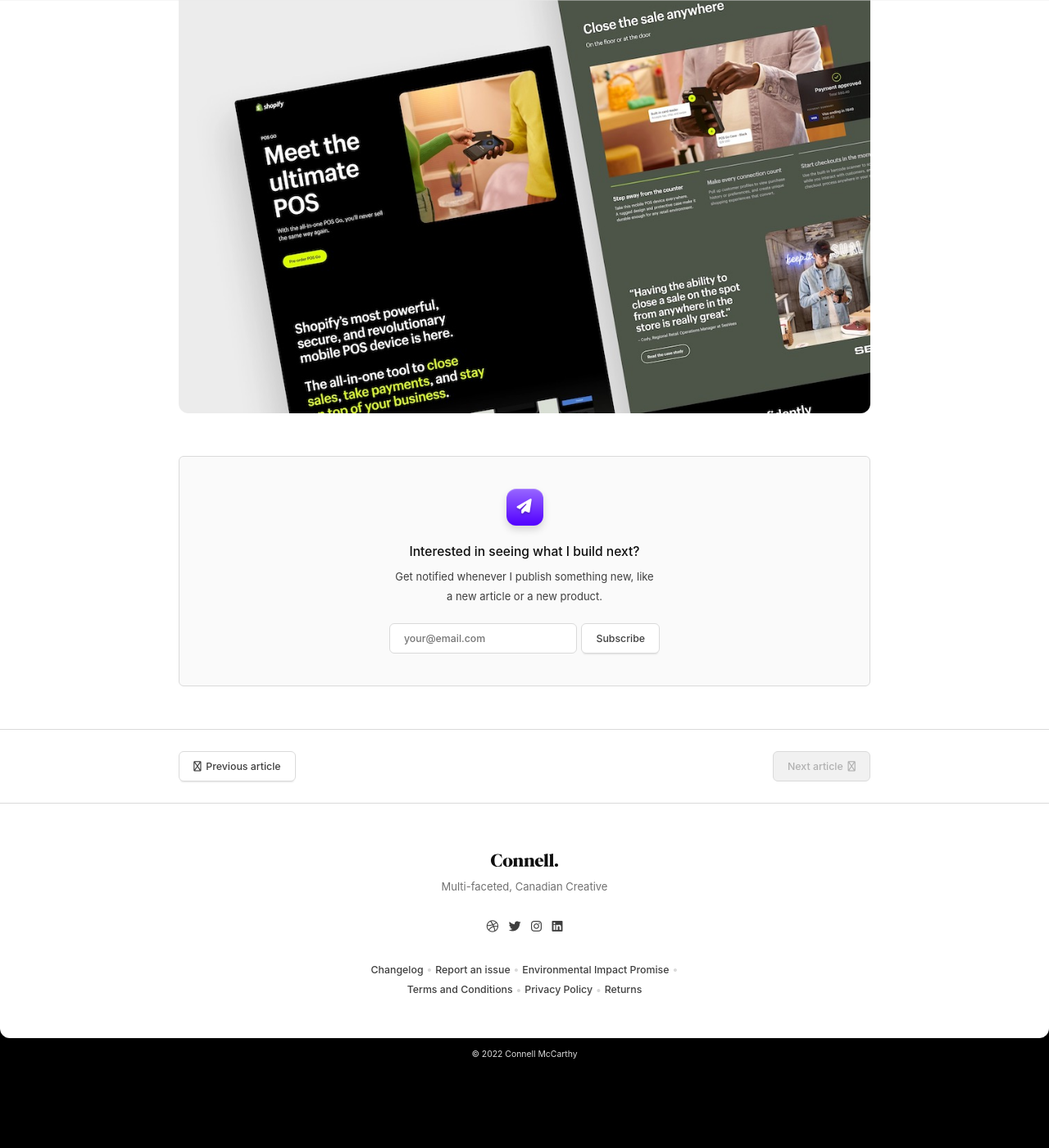
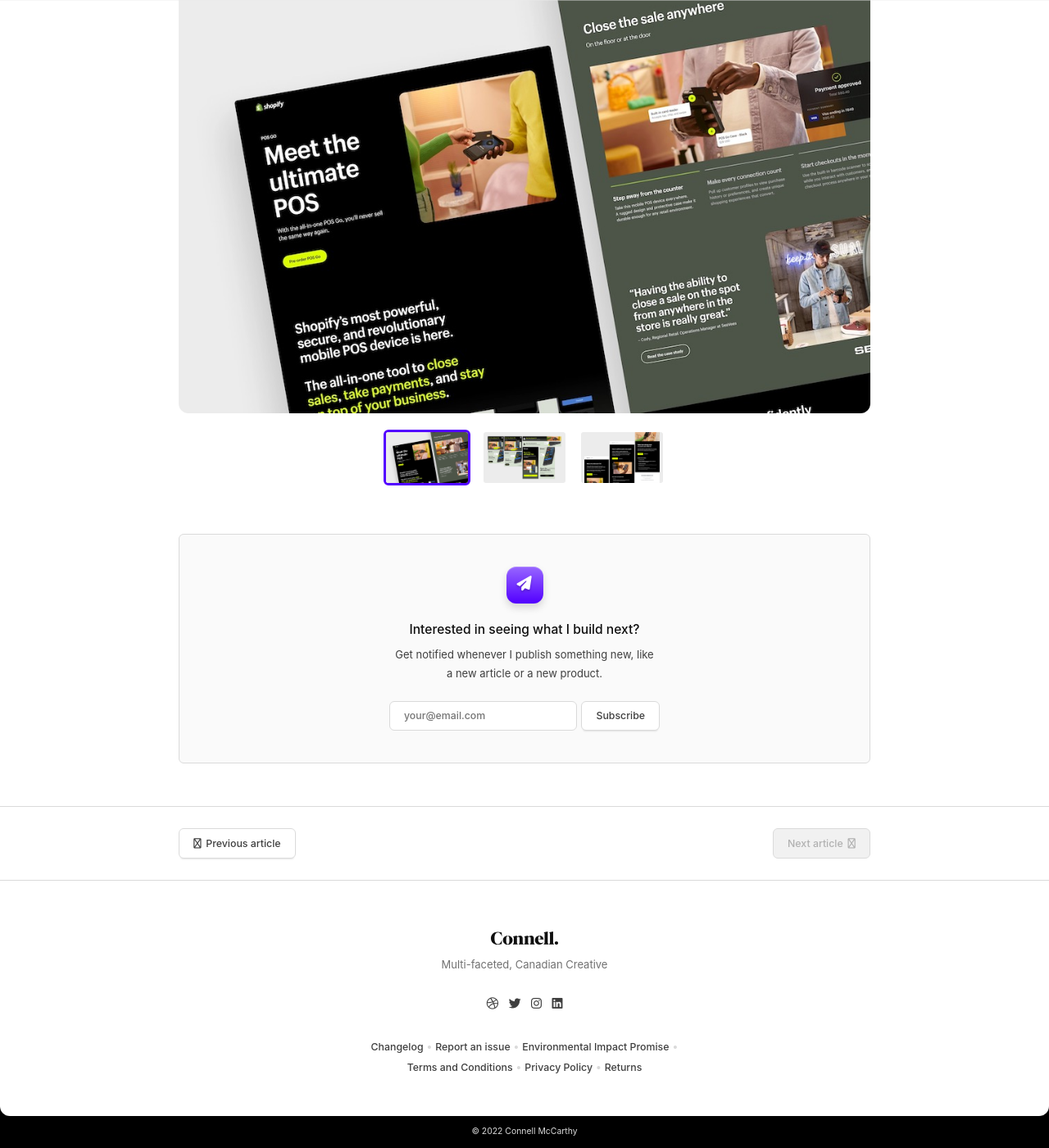
Before and after one commit to connellmccarthy/connellmccarthy.github.io, a Jekyll site: the page built from _article/pos-go.md, in a window 1280 px wide and 1400 px high, scrolled down 2120 px. Shown: the whole window at 82% size. Built offline with Jekyll 4.4.1, drawn with Linux system fonts in a browser that asks for light colours; nearby versions of some CDN libraries; comment, search, counter and statistics services are not loaded; before the commit the page ends 3426 px from its top, so only the background shows below that.

Commit message:
Slideshow JS init

```diff
--- a/_includes/slideshow.html
+++ b/_includes/slideshow.html
@@ -1,5 +1,16 @@
-<div id="{{ include.slug }}" class="slideshow">
-  {% for i in (1..include.count) %}
-    <img src="{{ include.path }}/{{ include.slug }}-{{ i }}.{{ include.format }}">
-  {% endfor %}
+<div class="slideshow" data-id="{{ include.slug }}" data-count="{{ include.count }}">
+  <div id="slideshow_{{ include.slug }}" class="slideshow__container">
+    {% for i in (1..include.count) %}
+      {% assign image_id = i | append: "" %}
+      <img id="image_{{ include.slug }}_{{ image_id | slugify }}" src="{{ include.path }}/{{ include.slug }}-{{ i }}.{{ include.format }}">
+    {% endfor %}
+  </div>
+  <div class="slideshow__thumbnails">
+    {% for x in (1..include.count) %}
+      {% assign image_id = x | append: "" %}
+      <button class="thumbnail{% if forloop.first %} active{% endif %}" id="thumb_{{ include.slug }}_{{ image_id | slugify }}" data-id="image_{{ include.slug }}_{{ image_id | slugify }}">
+        <img src="{{ include.path }}/{{ include.slug }}-{{ x }}.{{ include.format }}">
+      </button>
+    {% endfor %}
+  </div>
 </div>
--- a/_sass/article.scss
+++ b/_sass/article.scss
@@ -57,6 +57,7 @@
     margin-right: auto;
   }
   .slideshow {
+    &__container {
       border-radius: $border-radius-large;
       overflow-x: scroll;
       display: flex;
@@ -66,6 +67,39 @@
       img {
         margin: 0;
         scroll-snap-align: center;
+      }
+    }
+    &__thumbnails {
+      display: flex;
+      align-items: center;
+      justify-content: center;
+      margin: 1em 0;
+
+      button {
+        appearance: none;
+        -webkit-appearance: none;
+        background: none;
+        padding: 0;
+        margin: 0.5em;
+        overflow: hidden;
+        border-radius: $border-radius-normal;
+        border: 3px solid transparent;
+        cursor: pointer;
+        transition: border 0.4s ease;
+
+        &:hover {
+          border: 3px solid $color-border;
+        }
+        &.active {
+          border: 3px solid $color-blue;
+        }
+        img {
+          width: 100px;
+          border-radius: 0;
+          display: block;
+          vertical-align: middle;
+        }
+      }
     }
   }
 }
--- a/assets/js/main.js
+++ b/assets/js/main.js
@@ -259,6 +259,21 @@
     });
   }
 
+  //Slideshows
+  if (document.querySelector('.slideshow')) {
+    document.querySelectorAll('.slideshow').forEach((x) => {
+      const id = x.getAttribute('data-id');
+      const container = document.querySelector(`.slideshow__container#slideshow_${id}`);
+      const increment = x.offsetWidth / parseInt(x.getAttribute('data-count'));
+
+      document.querySelectorAll(`.slideshow#${id} button.thumbnail`).forEach((btn) => {
+        btn.addEventListener('click', () => {
+          container.scrollLeft + increment;
+        });
+      });
+    });
+  }
+
   //Product image loading handler
   if (document.querySelector('.product_image')) {
     document.querySelectorAll('.product_image img').forEach((el) => {
```
Lines whose indentation alone changed are shown as unchanged.
